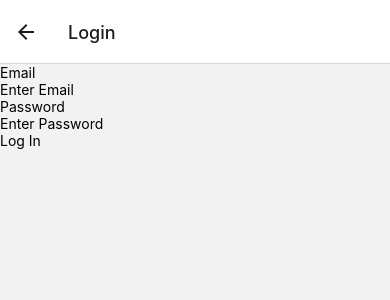
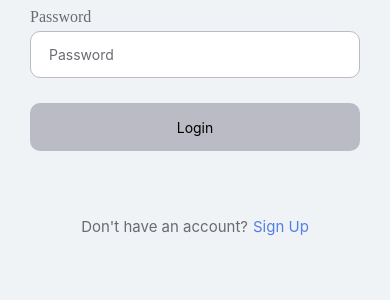
Before and after one commit to GDSC-Evilolive/GeoNotifyMobile, a React Native app: screen /Login in a window 390 px wide. Shown: the top 300 px of the page. Built offline with nearby package versions, Linux system fonts and the light colour scheme; no server answers.

Commit message:
Did login screen light and dark styles

```diff
--- a/App.jsx
+++ b/App.jsx
@@ -35,7 +35,7 @@ function App() {
           <Stack.Screen
             name="Login"
             component={LoginScreen}
-            // options={{headerShown: false}}
+            options={{headerShown: false}}
           />
         </Stack.Navigator>
       </NavigationContainer>
--- a/screens/LoginScreen.jsx
+++ b/screens/LoginScreen.jsx
@@ -3,17 +3,27 @@ import {
   Text,
   TextInput,
   TouchableOpacity,
+  Touchable,
   StyleSheet,
   Image,
+  useColorScheme,
 } from 'react-native';
 import React, {useState} from 'react';
 import {SafeAreaView} from 'react-native-safe-area-context';
 import {auth} from '../firebase';
 import {signInWithEmailAndPassword} from 'firebase/auth';
+import {useNavigation} from '@react-navigation/native';
+import {loginScreenDark} from '../styleSheets/dark/loginScreenDark';
+import {loginScreenLight} from '../styleSheets/light/loginScreenLight';
 
 const LoginScreen = () => {
+  const theme = useColorScheme();
+  const isDarkTheme = theme === 'dark';
+  const styles = isDarkTheme ? loginScreenDark : loginScreenLight;
+  const navigation = useNavigation();
   const [email, setEmail] = useState('');
   const [password, setPassword] = useState('');
+  const [disabled, setDisabled] = useState(true);
   const handleSignIn = async () => {
     try {
       await signInWithEmailAndPassword(auth, email, password);
@@ -23,26 +33,46 @@ const LoginScreen = () => {
   };
   return (
     <View>
-      <SafeAreaView>
-        <View>
-          <Text>Email </Text>
+      <SafeAreaView style={styles.background}>
+        <View style={styles.container}>
+          <View style={styles.inputContainer}>
+            <Text style={styles.title}>Login</Text>
+            <Text style={styles.input_header}>Email </Text>
             <TextInput
               value={email}
               onChangeText={value => setEmail(value)}
-            placeholder="Enter Email"
+              placeholder="Email"
+              placeholderTextColor={'#6A6A73'}
               autoCapitalize="none"
+              style={styles.textInput}
             />
-          <Text>Password</Text>
+            <Text style={styles.input_header}>Password</Text>
             <TextInput
               value={password}
               onChangeText={value => setPassword(value)}
-            placeholder="Enter Password"
+              placeholder="Password"
+              placeholderTextColor={'#6A6A73'}
               autoCapitalize="none"
               secureTextEntry
+              style={styles.textInput}
             />
-          <TouchableOpacity onPress={handleSignIn}>
-            <Text>Log In</Text>
+            <TouchableOpacity
+              onPress={handleSignIn}
+              style={styles.loginButton}
+              disabled={disabled}>
+              <Text style={styles.loginText}>Login</Text>
             </TouchableOpacity>
+          </View>
+
+          <View style={styles.signupContainer}>
+            <Text style={styles.text}>Don't have an account?</Text>
+            <TouchableOpacity
+              onPress={() => {
+                navigation.navigate('SignUp');
+              }}>
+              <Text style={styles.signupText}>Sign Up</Text>
+            </TouchableOpacity>
+          </View>
         </View>
       </SafeAreaView>
     </View>
--- /dev/null
+++ b/styleSheets/dark/loginScreenDark.js
@@ -0,0 +1,66 @@
+import {StyleSheet} from 'react-native';
+export const loginScreenDark = StyleSheet.create({
+  container: {
+    paddingHorizontal: 30,
+    // paddingTop: 165,
+    paddingBottom: 0,
+  },
+  inputContainer: {
+    height: '50%',
+    justifyContent: 'flex-end',
+  },
+  signupContainer: {
+    height: '50%',
+    flexDirection: 'row',
+    justifyContent: 'center',
+    alignItems: 'center',
+    gap: 5,
+  },
+  background: {
+    backgroundColor: '#181823',
+    height: '100%',
+  },
+  text: {
+    color: '#EFF3F5',
+    fontSize: 15,
+  },
+  signupText: {
+    color: '#A4D3D7',
+    fontSize: 15,
+  },
+  title: {
+    color: '#EFF3F5',
+    fontFamily: 'jost_medium',
+    fontSize: 25,
+    fontWeight: '700',
+    marginBottom: 15,
+  },
+  input_header: {
+    color: '#6A6A73',
+    fontFamily: 'Jost-Bold',
+    fontSize: 16,
+    fontWeight: '500',
+    marginBottom: 5,
+  },
+  textInput: {
+    width: '100%',
+    color: '#6A6A73',
+    backgroundColor: 'white',
+    height: 48,
+    borderRadius: 10,
+    borderColor: '#BBBBC5',
+    borderWidth: 1,
+    paddingVertical: 14,
+    paddingHorizontal: 18,
+    marginBottom: 25,
+  },
+  loginButton: {
+    backgroundColor: '#BBBBC5',
+    height: 48,
+    borderRadius: 10,
+
+    // flex: 1,
+    justifyContent: 'center',
+    alignItems: 'center',
+  },
+});
--- /dev/null
+++ b/styleSheets/light/loginScreenLight.js
@@ -0,0 +1,66 @@
+import {StyleSheet} from 'react-native';
+export const loginScreenLight = StyleSheet.create({
+  container: {
+    paddingHorizontal: 30,
+    // paddingTop: 165,
+    paddingBottom: 0,
+  },
+  inputContainer: {
+    height: '50%',
+    justifyContent: 'flex-end',
+  },
+  signupContainer: {
+    height: '50%',
+    flexDirection: 'row',
+    justifyContent: 'center',
+    alignItems: 'center',
+    gap: 5,
+  },
+  background: {
+    backgroundColor: '#EFF3F5',
+    height: '100%',
+  },
+  text: {
+    color: '#6A6A73',
+    fontSize: 15,
+  },
+  signupText: {
+    color: '#537FE7',
+    fontSize: 15,
+  },
+  title: {
+    color: '#537FE7',
+    fontFamily: 'jost_medium',
+    fontSize: 25,
+    fontWeight: '700',
+    marginBottom: 15,
+  },
+  input_header: {
+    color: '#6A6A73',
+    fontFamily: 'Jost-Bold',
+    fontSize: 16,
+    fontWeight: '500',
+    marginBottom: 5,
+  },
+  textInput: {
+    width: '100%',
+    color: '#6A6A73',
+    backgroundColor: 'white',
+    height: 48,
+    borderRadius: 10,
+    borderColor: '#BBBBC5',
+    borderWidth: 1,
+    paddingVertical: 14,
+    paddingHorizontal: 18,
+    marginBottom: 25,
+  },
+  loginButton: {
+    backgroundColor: '#BBBBC5',
+    height: 48,
+    borderRadius: 10,
+
+    // flex: 1,
+    justifyContent: 'center',
+    alignItems: 'center',
+  },
+});
```
Also changed, not shown: 2 other files (tests, documents, lock files or other folders). Lines whose indentation alone changed are shown as unchanged.
